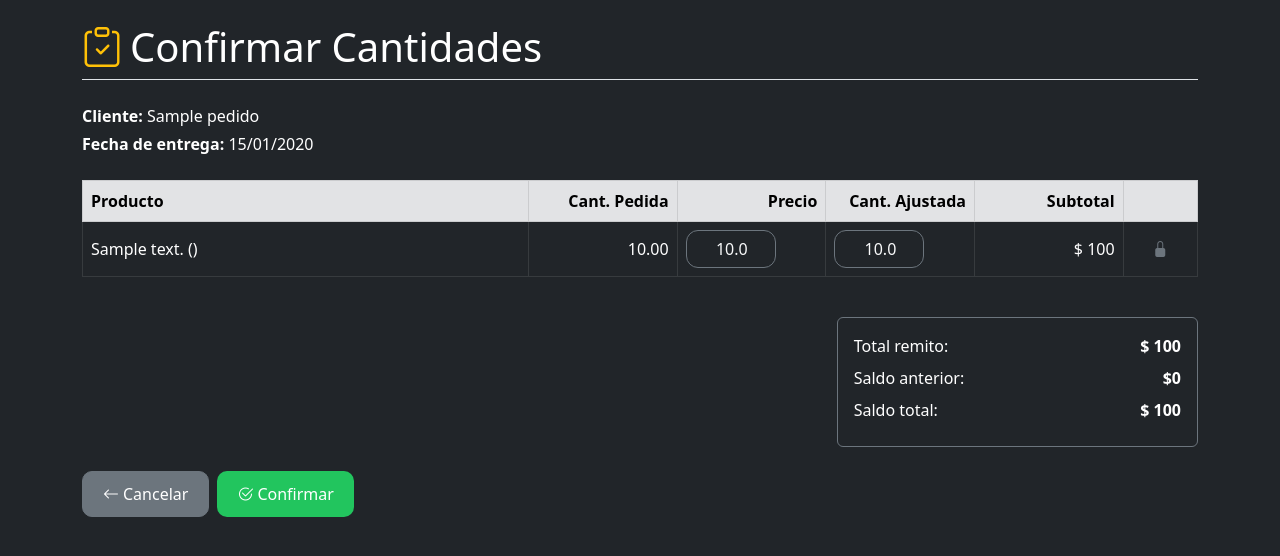
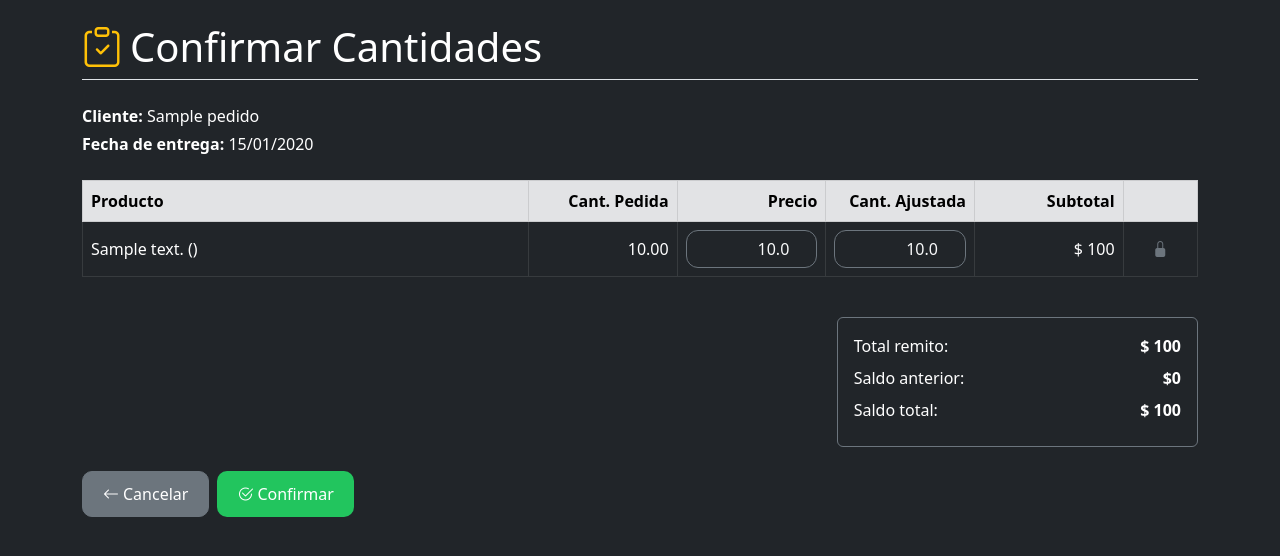
Before and after one commit to mgorno/GranjApp, a Flask app: page /entregas/1/remito in a window 1280 px wide. Shown: the part 57-613 px from the top of the page. Run offline with Flask 3, Linux system fonts and the light colour scheme; a database or web service that is not in the repository returns one stand-in record (values such as "Sample title"); some libraries are stand-ins or nearby versions.

Commit message:
table input ocupa todo el ancho de la celda y esta alineado hacia laderecha

```diff
--- a/static/css/custom.css
+++ b/static/css/custom.css
@@ -307,3 +307,11 @@ input.precio-input {
     border-bottom-right-radius: .375rem;
     overflow: hidden;
   }
+    .table-input {
+    width: 100%;
+    text-align: right;
+  }
+
+  input[type="number"] {
+    text-align: right;
+  }
--- a/templates/remito_confirmar.html
+++ b/templates/remito_confirmar.html
@@ -6,15 +6,7 @@
 {{ super() }}
 <link rel="stylesheet" href="{{ url_for('static', filename='css/confirmar_remito.css') }}">
 <script src="{{ url_for('static', filename='js/remito.js') }}" defer></script>
-<style>
-  .table-input {
-    max-width: 90px;
-  }
 
-  input[type="number"] {
-    text-align: right;
-  }
-</style>
 {% endblock %}
 
 {% block content %}
```
